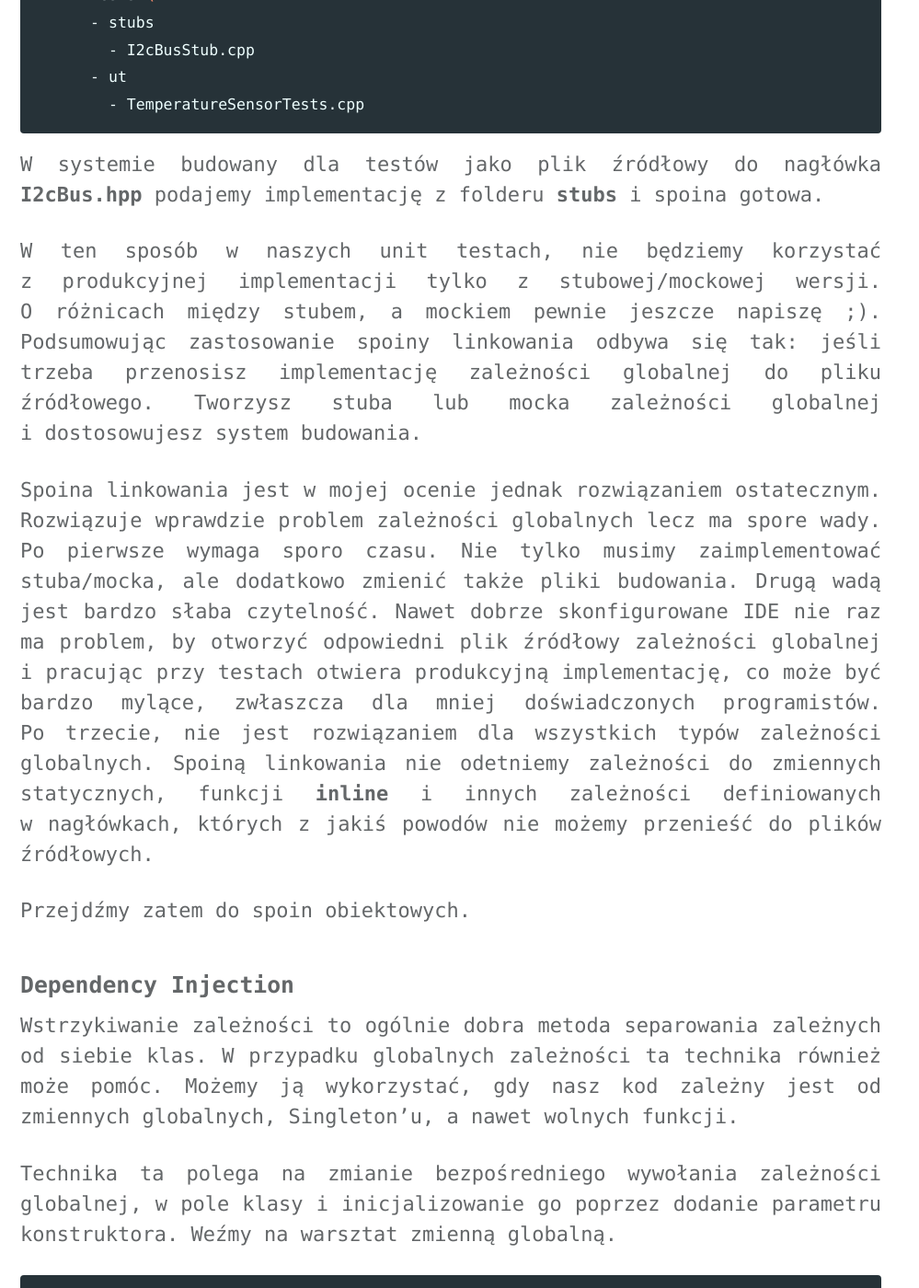
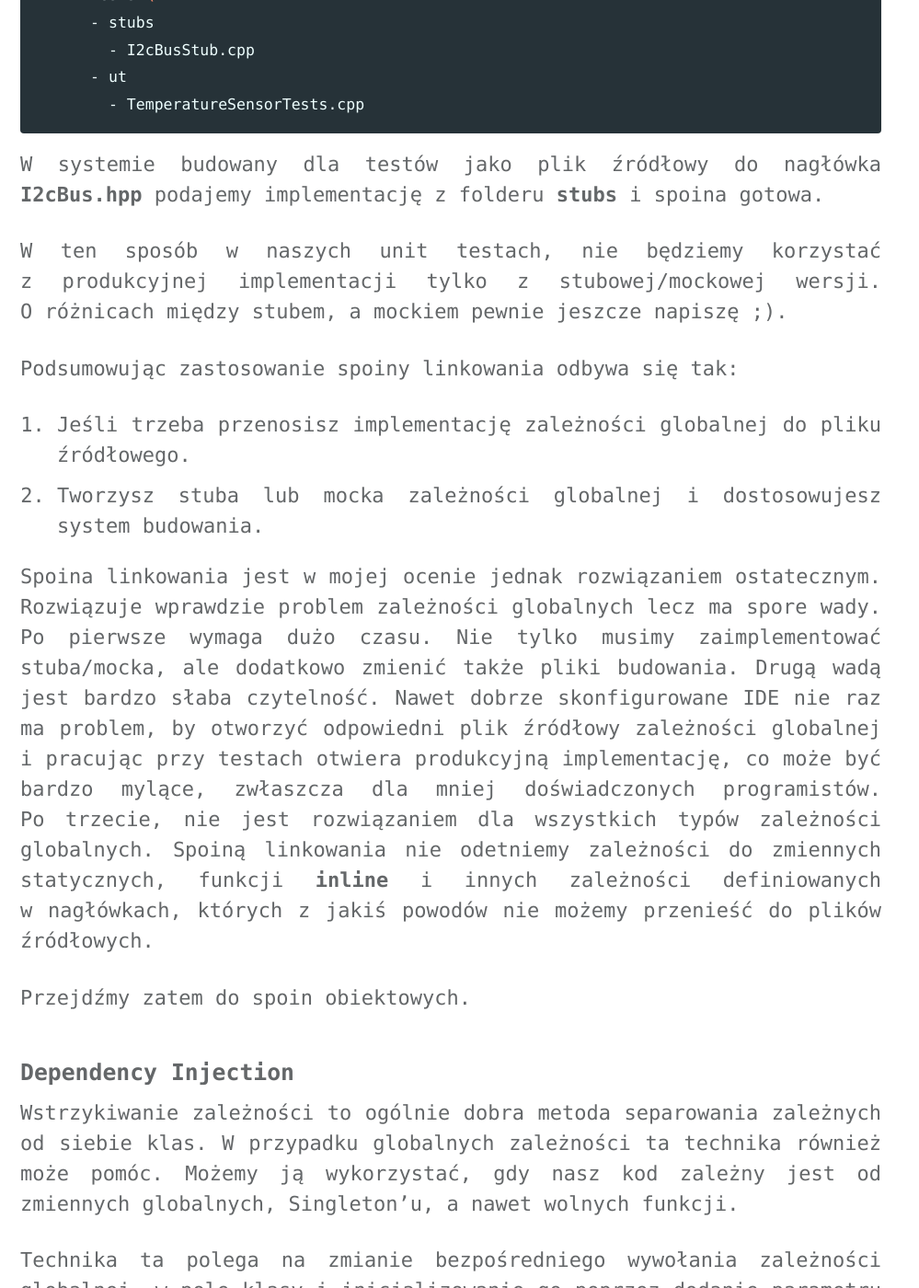
Before and after one commit to TadekBiela/cpptested, a Jekyll site: the page built from _posts/2025-12-16-handling-globals.md, in a window 1280 px wide and 1400 px high, scrolled down 3739 px. Shown: the whole window at 92% size, without its empty margins (0-999 px from the left). Built offline with Jekyll 4.4.1, drawn with Linux system fonts in a browser that asks for light colours; cached includes are drawn as plain includes; comment, search, counter and statistics services are not loaded; some of the changed text lies outside the part shown.

Commit message:
Correction handling globals post

```diff
--- a/_posts/2025-12-16-handling-globals.md
+++ b/_posts/2025-12-16-handling-globals.md
@@ -105,9 +105,13 @@ Struktura projektu mogłaby wyglądać tak:
 
 W systemie budowany dla testów jako plik źródłowy do nagłówka **I2cBus.hpp** podajemy implementację z&nbsp;folderu **stubs** i&nbsp;spoina gotowa.
 
-W ten sposób w&nbsp;naszych unit testach, nie&nbsp;będziemy korzystać z&nbsp;produkcyjnej implementacji tylko z&nbsp;stubowej/mockowej wersji. O&nbsp;różnicach między stubem, a&nbsp;mockiem pewnie jeszcze napiszę ;). Podsumowując zastosowanie spoiny linkowania odbywa się tak: jeśli trzeba przenosisz implementację zależności globalnej do pliku źródłowego. Tworzysz stuba lub mocka zależności globalnej i&nbsp;dostosowujesz system budowania.
+W ten sposób w&nbsp;naszych unit testach, nie&nbsp;będziemy korzystać z&nbsp;produkcyjnej implementacji tylko z&nbsp;stubowej/mockowej wersji. O&nbsp;różnicach między stubem, a&nbsp;mockiem pewnie jeszcze napiszę ;).
 
-Spoina linkowania jest w&nbsp;mojej ocenie jednak rozwiązaniem ostatecznym. Rozwiązuje wprawdzie problem zależności globalnych lecz ma spore wady. Po&nbsp;pierwsze wymaga sporo czasu. Nie&nbsp;tylko musimy zaimplementować stuba/mocka, ale&nbsp;dodatkowo zmienić także pliki budowania. Drugą wadą jest bardzo słaba czytelność. Nawet dobrze skonfigurowane IDE nie raz ma problem, by&nbsp;otworzyć odpowiedni plik źródłowy zależności globalnej i&nbsp;pracując przy testach otwiera produkcyjną implementację, co&nbsp;może być bardzo mylące, zwłaszcza dla mniej doświadczonych programistów. Po&nbsp;trzecie, nie&nbsp;jest rozwiązaniem dla wszystkich typów zależności globalnych. Spoiną linkowania nie odetniemy zależności do zmiennych statycznych, funkcji **inline** i&nbsp;innych zależności definiowanych w&nbsp;nagłówkach, których z&nbsp;jakiś powodów nie możemy przenieść do plików źródłowych.
+Podsumowując zastosowanie spoiny linkowania odbywa się tak:
+1. Jeśli trzeba przenosisz implementację zależności globalnej do pliku źródłowego.
+2. Tworzysz stuba lub mocka zależności globalnej i&nbsp;dostosowujesz system budowania.
+
+Spoina linkowania jest w&nbsp;mojej ocenie jednak rozwiązaniem ostatecznym. Rozwiązuje wprawdzie problem zależności globalnych lecz ma spore wady. Po&nbsp;pierwsze wymaga dużo czasu. Nie&nbsp;tylko musimy zaimplementować stuba/mocka, ale&nbsp;dodatkowo zmienić także pliki budowania. Drugą wadą jest bardzo słaba czytelność. Nawet dobrze skonfigurowane IDE nie raz ma problem, by&nbsp;otworzyć odpowiedni plik źródłowy zależności globalnej i&nbsp;pracując przy testach otwiera produkcyjną implementację, co&nbsp;może być bardzo mylące, zwłaszcza dla mniej doświadczonych programistów. Po&nbsp;trzecie, nie&nbsp;jest rozwiązaniem dla wszystkich typów zależności globalnych. Spoiną linkowania nie odetniemy zależności do zmiennych statycznych, funkcji **inline** i&nbsp;innych zależności definiowanych w&nbsp;nagłówkach, których z&nbsp;jakiś powodów nie możemy przenieść do plików źródłowych.
 
 Przejdźmy zatem do spoin obiektowych.
 
```
Also changed, not shown: other parts of _posts/2025-12-16-handling-globals.md (+11 -3 lines).
